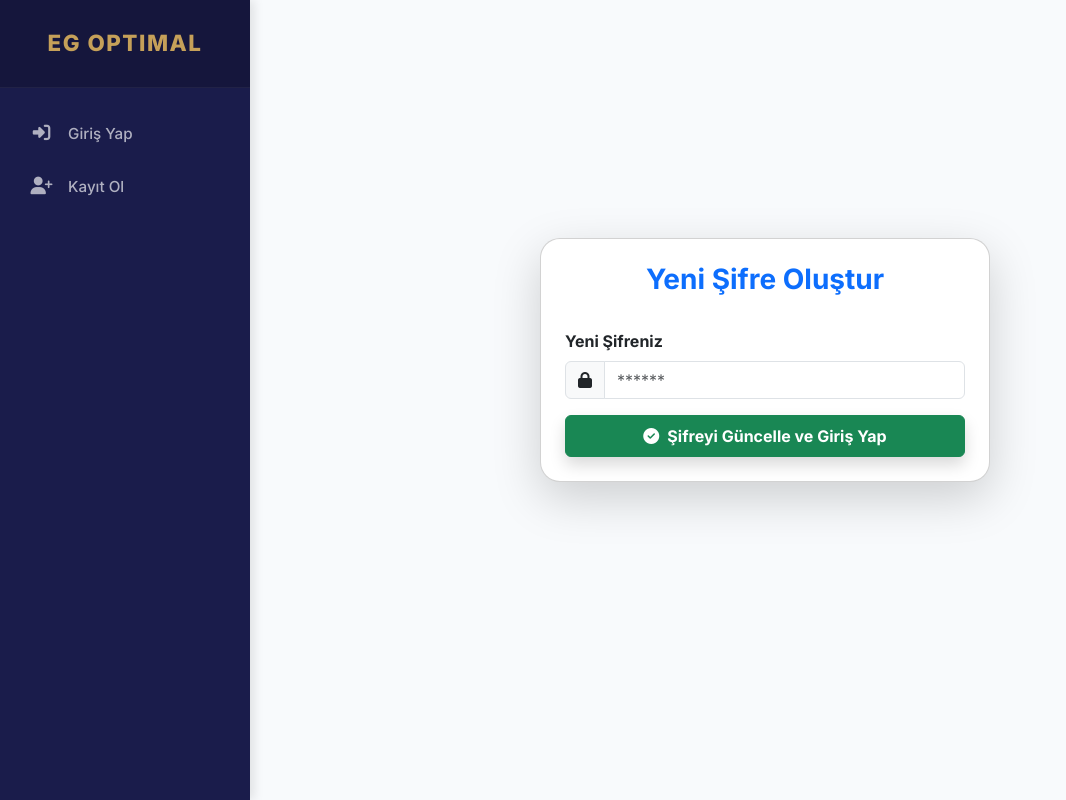
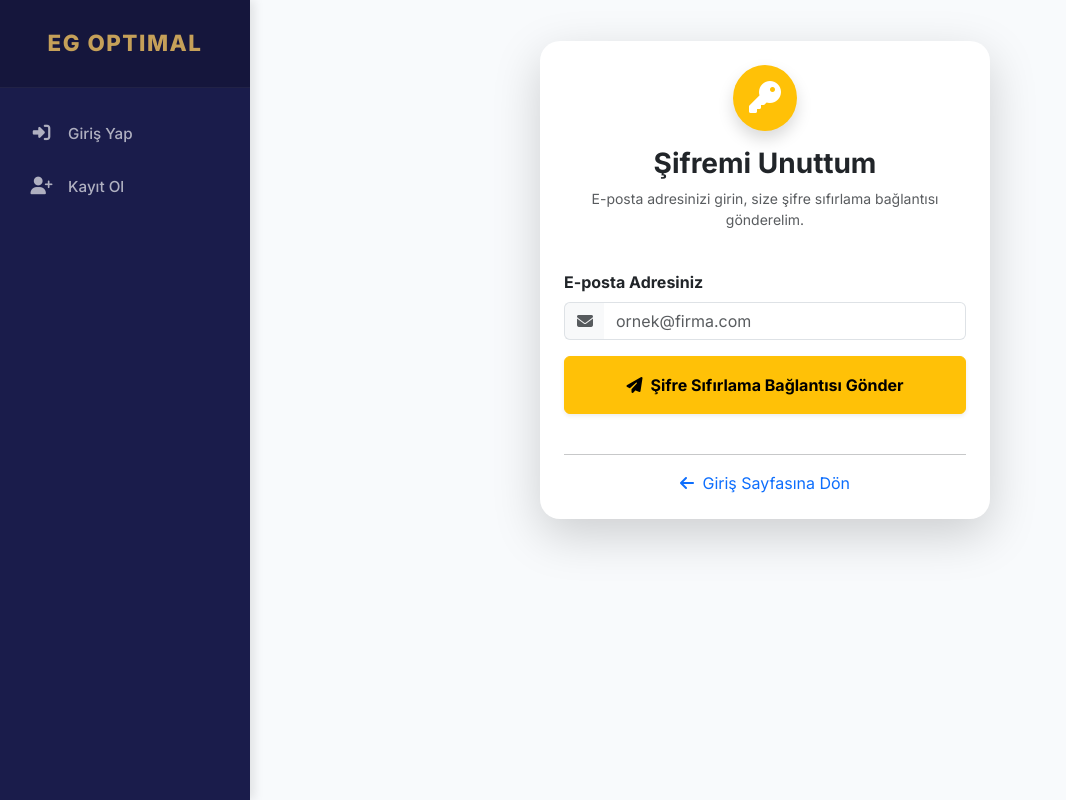
Before and after one commit to eguldr/sertifika-takip, a Flask app: page /forgot_password in a window 1280 px wide. Shown: the whole page, without its empty margins (0-1066 px from the left). Run offline with Flask 3, Linux system fonts and the light colour scheme.

Commit message:
Update forgot_password.html

```diff
--- a/templates/forgot_password.html
+++ b/templates/forgot_password.html
@@ -1,22 +1,45 @@
 {% extends "base.html" %}
+
 {% block content %}
-<div class="container d-flex justify-content-center align-items-center" style="min-height: 80vh;">
-    <div class="card shadow-lg p-4" style="max-width: 450px; width: 100%; border-radius: 20px;">
+<div class="container d-flex justify-content-center align-items-center" style="min-height: 60vh;">
+    <div class="card shadow-lg p-4" style="max-width: 450px; width: 100%; border-radius: 20px; border: none;">
         <div class="text-center mb-4">
-            <h3 class="fw-bold text-primary">Yeni Şifre Oluştur</h3>
+            <div class="bg-warning d-inline-block p-3 rounded-circle text-white mb-3 shadow">
+                <i class="fas fa-key fa-2x"></i>
+            </div>
+            <h3 class="fw-bold text-dark">Şifremi Unuttum</h3>
+            <p class="text-muted small">E-posta adresinizi girin, size şifre sıfırlama bağlantısı gönderelim.</p>
         </div>
+
         <form method="POST">
             <div class="mb-3">
-                <label class="form-label fw-bold">Yeni Şifreniz</label>
+                <label class="form-label fw-bold">E-posta Adresiniz</label>
                 <div class="input-group">
-                    <span class="input-group-text"><i class="fas fa-lock"></i></span>
-                    <input type="password" name="password" class="form-control" placeholder="******" required>
+                    <span class="input-group-text bg-light border-end-0">
+                        <i class="fas fa-envelope text-muted"></i>
+                    </span>
+                    <input type="email" name="email" class="form-control border-start-0" placeholder="ornek@firma.com" required>
                 </div>
             </div>
-            <button type="submit" class="btn btn-success w-100 py-2 fw-bold shadow">
-                <i class="fas fa-check-circle me-2"></i>Şifreyi Güncelle ve Giriş Yap
+
+            <button type="submit" class="btn btn-warning w-100 py-3 fw-bold shadow-sm">
+                <i class="fas fa-paper-plane me-2"></i>Şifre Sıfırlama Bağlantısı Gönder
             </button>
         </form>
+
+        <div class="text-center mt-4">
+            <hr>
+            <a href="{{ url_for('login') }}" class="text-decoration-none">
+                <i class="fas fa-arrow-left me-1"></i> Giriş Sayfasına Dön
+            </a>
+        </div>
     </div>
 </div>
+
+<style>
+    .form-control:focus {
+        border-color: #ffc107;
+        box-shadow: 0 0 0 0.25rem rgba(255, 193, 7, 0.1);
+    }
+</style>
 {% endblock %}
```
